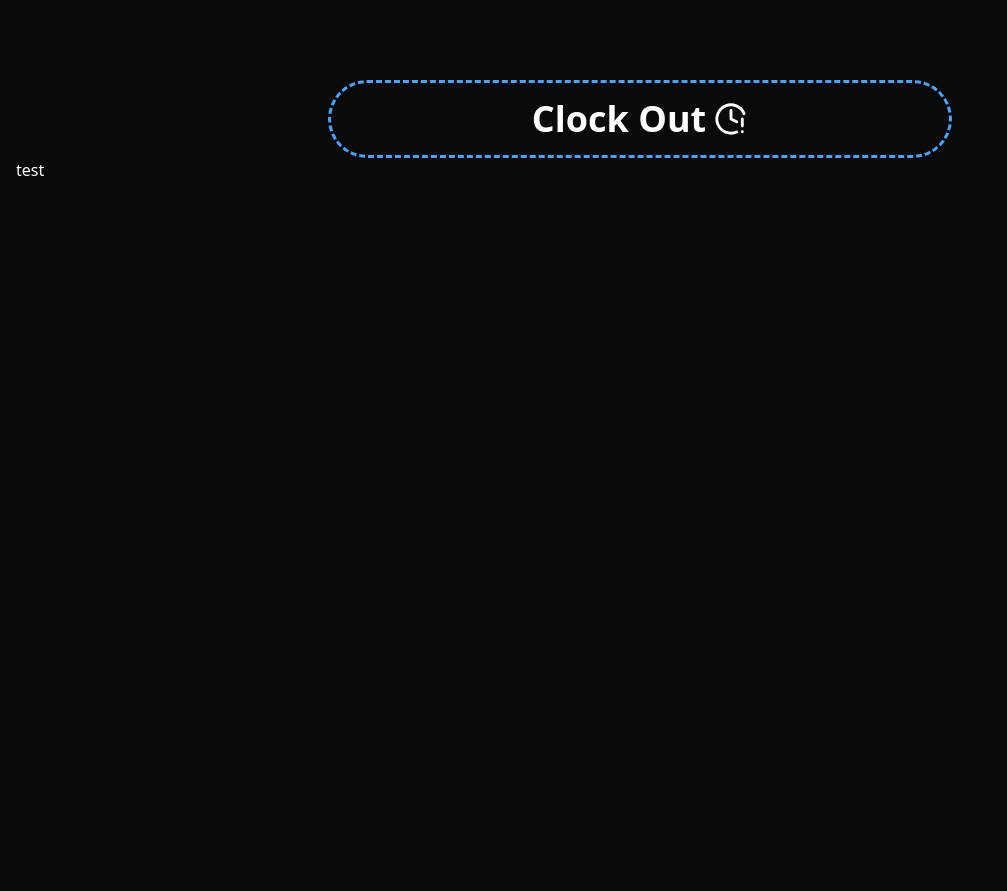
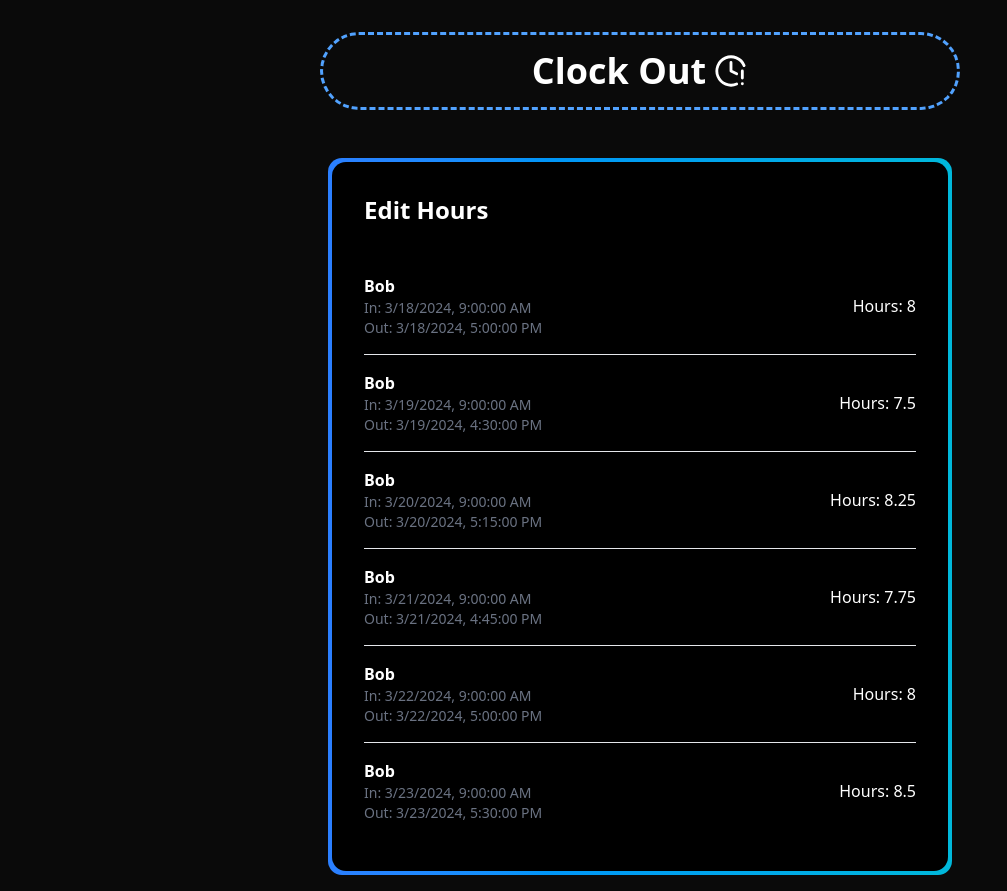
Before and after one commit to Pmacdon15/clock-out, a Next.js app: page /admin/edit-hours in a window 1280 px wide. Shown: the whole page, without its empty margins (0-1007 px from the left). Before the commit the page ends 800 px from the top, so only its background shows below. Built offline with nearby package versions, Linux system fonts and the light colour scheme.

Commit message:
layout for edit hours page

```diff
--- a/src/app/admin/edit-hours/page.tsx
+++ b/src/app/admin/edit-hours/page.tsx
@@ -1,5 +1,37 @@
+import BorderBox from "@/components/ui/containers/border-box";
+
+// Dummy data for hours worked
+const dummyHours = [
+  { id: 1, user_id: 'Bob', org_id: 'org1', time_in: '2024-03-18 09:00:00', time_out: '2024-03-18 17:00:00' },
+  { id: 2, user_id: 'Bob', org_id: 'org1', time_in: '2024-03-19 09:00:00', time_out: '2024-03-19 16:30:00' },
+  { id: 3, user_id: 'Bob', org_id: 'org1', time_in: '2024-03-20 09:00:00', time_out: '2024-03-20 17:15:00' },
+  { id: 4, user_id: 'Bob', org_id: 'org1', time_in: '2024-03-21 09:00:00', time_out: '2024-03-21 16:45:00' },
+  { id: 5, user_id: 'Bob', org_id: 'org1', time_in: '2024-03-22 09:00:00', time_out: '2024-03-22 17:00:00' },
+  { id: 6, user_id: 'Bob', org_id: 'org1', time_in: '2024-03-23 09:00:00', time_out: '2024-03-23 17:30:00' },
+];
+
 export default function Page() {
-    return (
-        <h1>test</h1>
-    )
+  return (
+    <BorderBox>
+      <h1 className="text-2xl font-bold mb-4">Edit Hours</h1>
+      <ul className="divide-y divide-gray-200">
+        {dummyHours.map((entry) => (
+          <li key={entry.id} className="py-4 flex justify-between items-center">
+            <div>
+              <p className="font-semibold">{entry.user_id}</p>
+              <p className="text-sm text-gray-500">
+                In: {new Date(entry.time_in).toLocaleString()}
+              </p>
+              <p className="text-sm text-gray-500">
+                Out: {new Date(entry.time_out).toLocaleString()}
+              </p>
+            </div>
+            <p>
+              Hours: {(new Date(entry.time_out).getTime() - new Date(entry.time_in).getTime()) / (60 * 60 * 1000).toFixed(2)}
+            </p>
+          </li>
+        ))}
+      </ul>
+    </BorderBox>
+  );
 }
--- a/src/app/hours-worked/loading.tsx
+++ b/src/app/hours-worked/loading.tsx
@@ -6,7 +6,7 @@ import Link from "next/link";
 
 export default function Loading() {
     return (
-        <div className="flex flex-col items-center mt-4 md:mt-8 p-4 gap-4">
+      <>
             <div className="rounded-xl p-1 bg-gradient-to-r from-blue-500 to-cyan-500 w-full md:w-4/6">
                 <div className="flex flex-col gap-4 rounded-xl p-4 bg-black">
                     <div className="flex text-white justify-center">
@@ -24,6 +24,6 @@ export default function Loading() {
             <div className="p-2 w-full md:w-5/6">
                 <YearlyHoursWorkedFallback />
             </div>
-        </div>
+      </>
     )
 }
--- a/src/app/hours-worked/page.tsx
+++ b/src/app/hours-worked/page.tsx
@@ -26,7 +26,8 @@ export default async function HoursWorkedPage(props: PageProps<"/hours-worked">)
   const hoursWorkedByYearPromise = getHoursWorkedByYear(now.getFullYear());
 
   return (
-    <div className="flex flex-col items-center mt-4 md:mt-8 p-4 gap-4">
+    // <div className="flex flex-col items-center mt-4 md:mt-8 p-4 gap-4">
+    <>
       <div className="rounded-xl p-1 bg-gradient-to-r from-blue-500 to-cyan-500 w-full md:w-4/6">
         <div className="flex flex-col gap-4 rounded-xl p-4 bg-black">
           <div className="flex text-white justify-center">
@@ -48,6 +49,6 @@ export default async function HoursWorkedPage(props: PageProps<"/hours-worked">)
           <YearlyHoursWorked hoursWorkedByYearPromise={hoursWorkedByYearPromise} currentYear={now.getFullYear()} />
         </Suspense>
       </div>
-    </div>
+    </>
   );
 }
--- a/src/app/layout.tsx
+++ b/src/app/layout.tsx
@@ -40,8 +40,8 @@ export default function RootLayout({
           className={`${geistSans.variable} ${geistMono.variable} antialiased`}
         >
           <Providers>
+            <Header />
             <PageContainer>
-              <Header />
               {children}
               <Analytics />
             </PageContainer>
--- a/src/app/punch-clock/loading.tsx
+++ b/src/app/punch-clock/loading.tsx
@@ -4,7 +4,6 @@ import Link from "next/link";
 
 export default function Loading() {
     return (
-        <div className="flex justify-center p-4 mt-8">
         <div className="rounded-xl p-1 bg-gradient-to-r from-blue-500 to-cyan-500 w-full md:w-3/6 ">
             <div className="flex flex-col gap-4 rounded-xl p-8 bg-black">
                 <div className="flex text-white justify-center">
@@ -18,6 +17,5 @@ export default function Loading() {
                 <TimeInput punchOut disabled={true} />
             </div>
         </div>
-        </div>
     )
 }
--- a/src/app/punch-clock/page.tsx
+++ b/src/app/punch-clock/page.tsx
@@ -8,7 +8,6 @@ import Link from "next/link";
 export default async function Page() {
     const timeCard = await getTimeCard()
     return (
-        <div className="flex justify-center p-4 mt-8">
         <BorderBox>
             <SignedIn>
                 <div className="flex text-white justify-center">
@@ -24,6 +23,5 @@ export default async function Page() {
             <TimeInput disabled={!!timeCard} clockInTime={timeCard?.time_in} />
             <TimeInput punchOut disabled={!timeCard} clockInTime={timeCard?.time_in} />
         </BorderBox>
-        </div>
     );
 }
--- a/src/components/ui/containers/page-container.tsx
+++ b/src/components/ui/containers/page-container.tsx
@@ -1,5 +1,5 @@
 export default function PageContainer({ children }: { children: React.ReactNode }) {
     return (
-        <div className="flex flex-col justify-center p-4 mt-8">{children}</div>
+        <div className="flex flex-col justify-center items-center p-4 mt-8 gap-4  md:gap-8">{children}</div>
     )
 }
```
Lines whose indentation alone changed are shown as unchanged.
